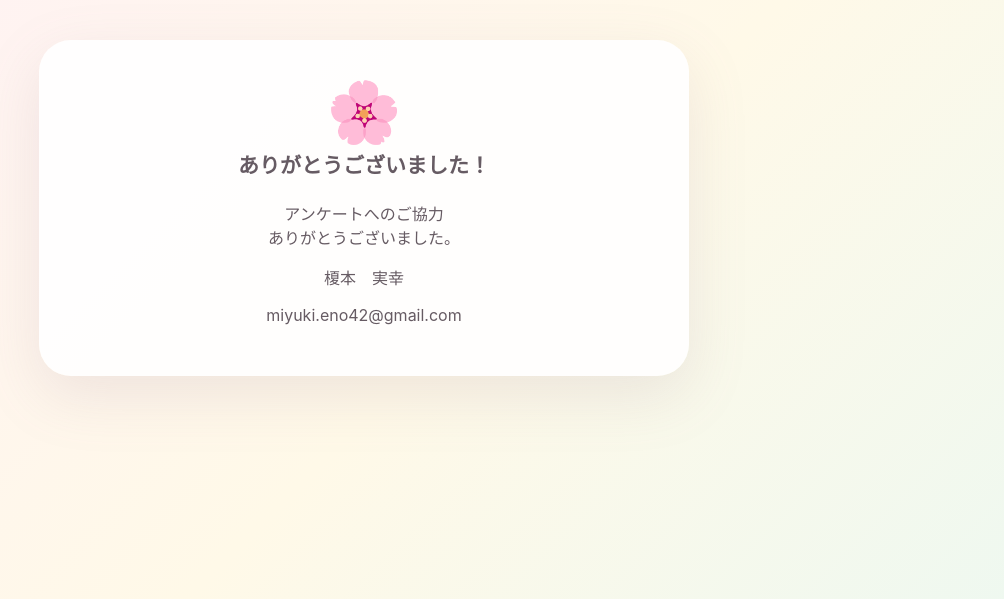
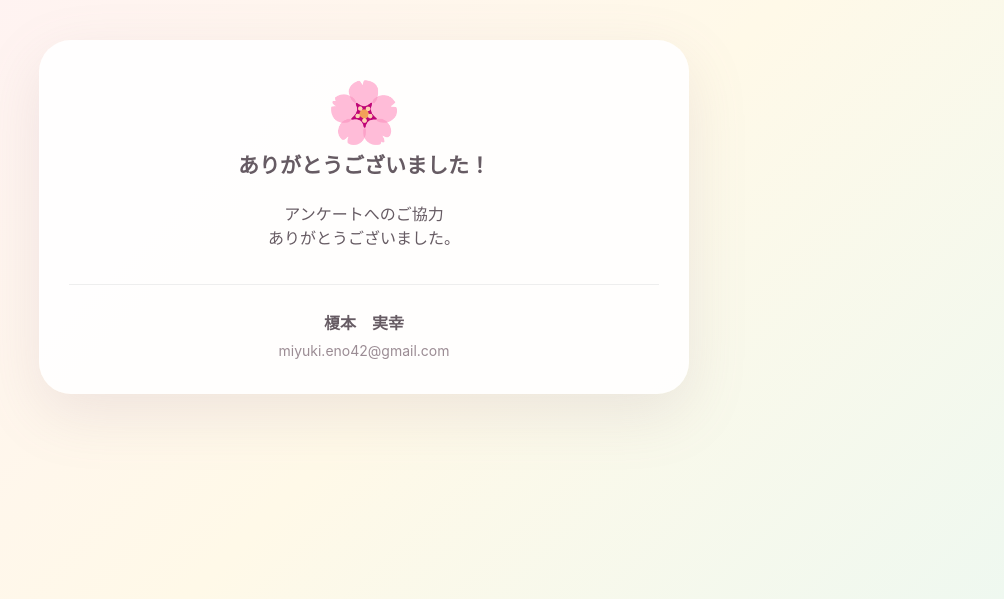
Before and after one commit to miyukieno42-cyber/sunscreen1, a Flask app: page /thanks in a window 1280 px wide. Shown: the top 599 px of the page, without its empty margins (276-1280 px from the left). Run offline with Flask 3, Linux system fonts and the light colour scheme.

Commit message:
Update style.css

```diff
--- a/static/style.css
+++ b/static/style.css
@@ -392,3 +392,23 @@ h2 {
         border-radius: 22px;
     }
 }
+/* Thanksページのお名前・メールアドレス */
+.contact-info {
+    margin-top: 35px;
+    padding-top: 25px;
+    border-top: 1px solid #eee;
+    text-align: center;
+}
+
+.contact-name {
+    margin: 0 0 8px;
+    font-size: 16px;
+    font-weight: bold;
+    color: #665b63;
+}
+
+.contact-email {
+    margin: 0;
+    font-size: 14px;
+    color: #9b8c94;
+}
```
